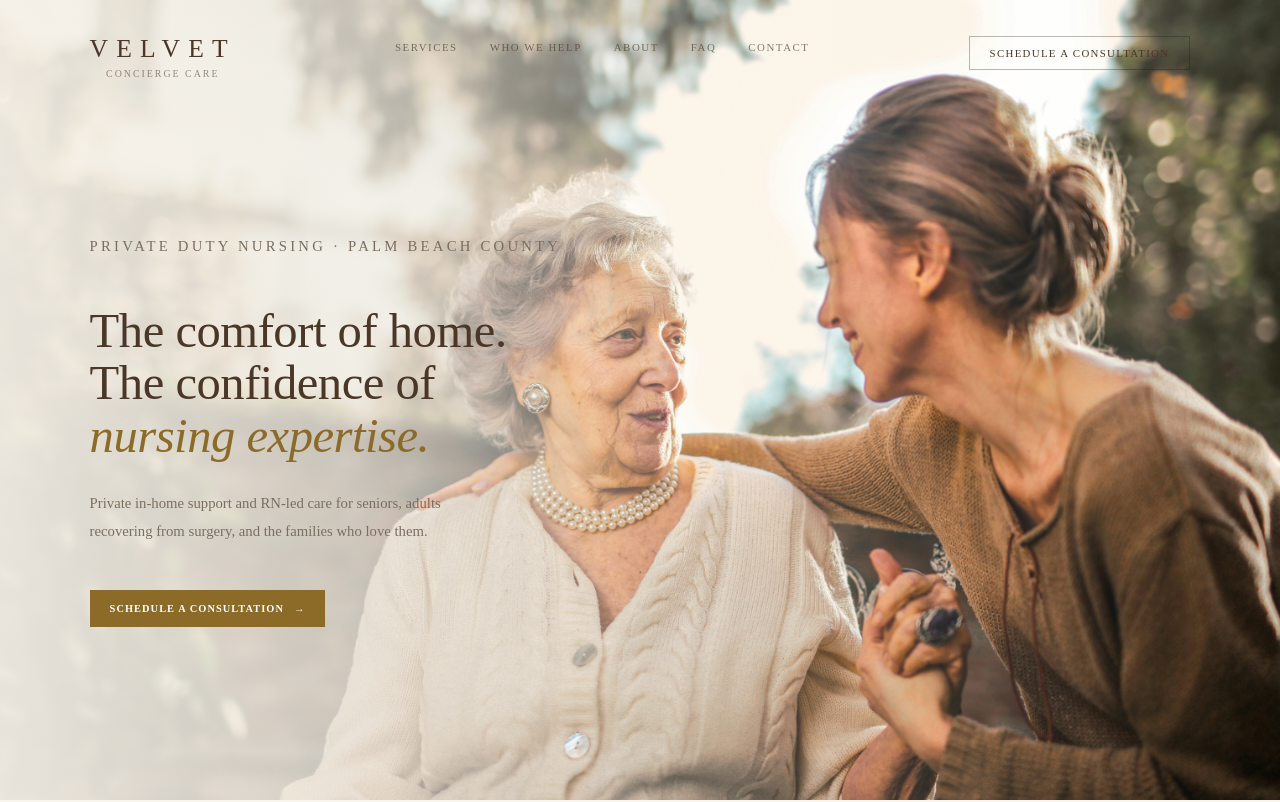
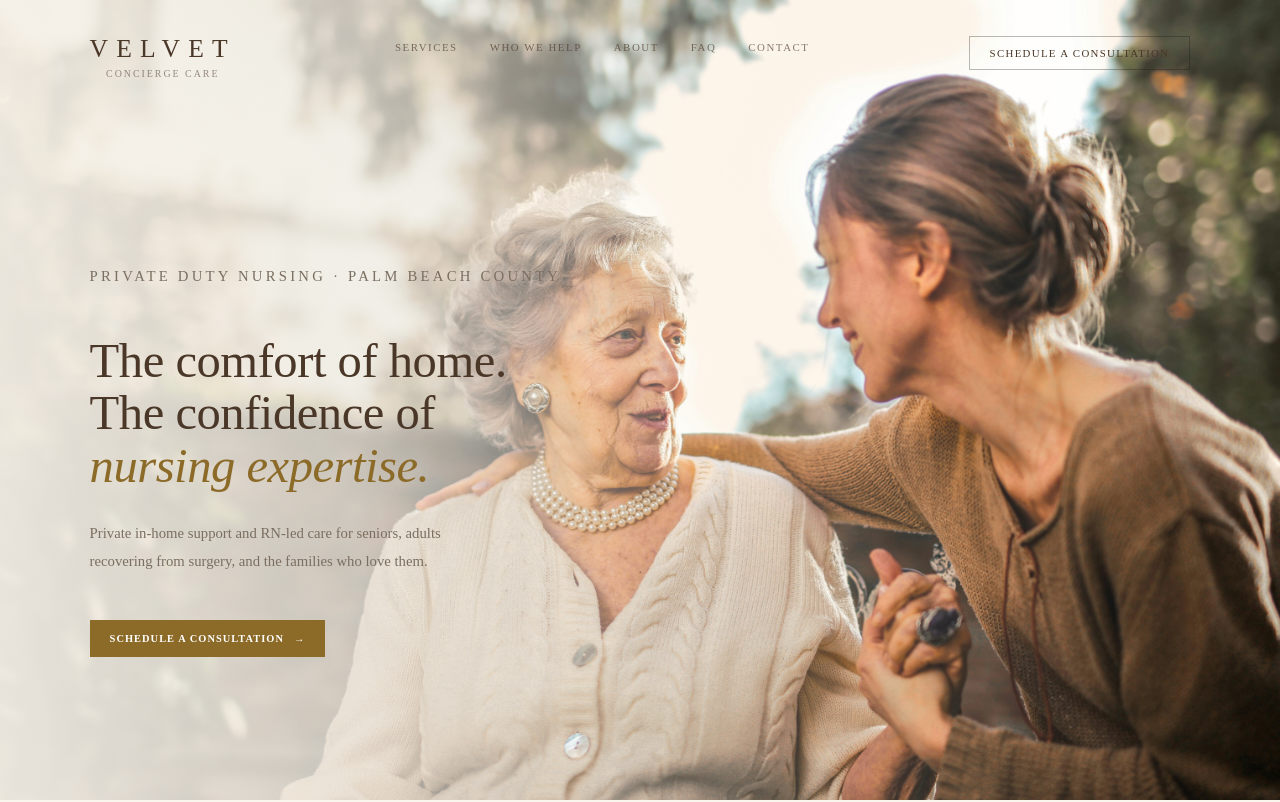
Before and after one commit to wendyservices2011-commits/velvet-concierge-care-v2, a Next.js app: page / in a window 1280 px wide. Shown: the top 802 px of the page. Built offline with nearby package versions, Linux system fonts and the light colour scheme.

Commit message:
Pull hero text block down for more breathing room

```diff
--- a/app/globals.css
+++ b/app/globals.css
@@ -172,7 +172,7 @@ em { color: var(--gold); font-style: italic; }
     url("/hero2.jpg") center right / cover;
   display: flex;
   align-items: center;
-  padding: 160px 7% 100px;
+  padding: 220px 7% 100px;
   position: relative;
 }
 
```
